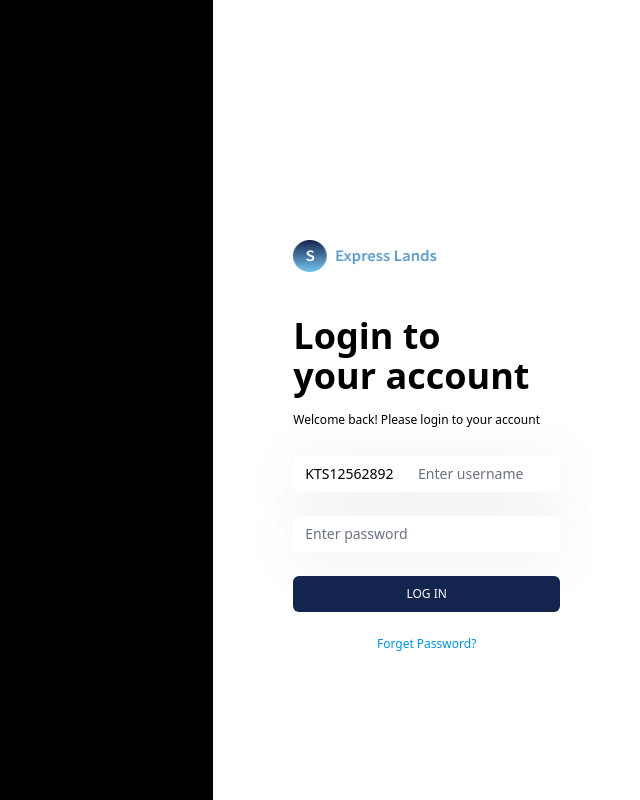
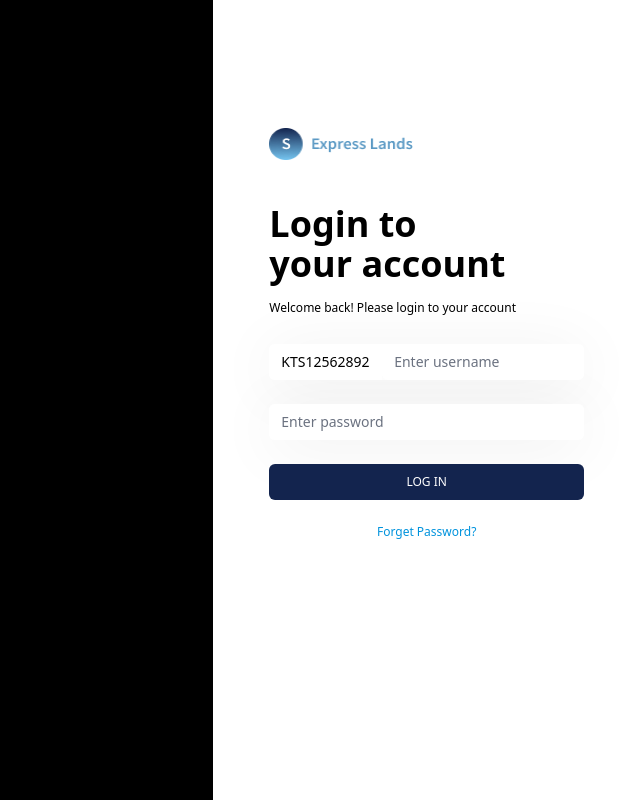
Before and after one commit to samuelkurdz/sbsc, an Angular app: page / in a window 1280 px wide. Shown: the whole page, without its empty margins (640-1280 px from the left). Built offline with nearby package versions, Linux system fonts and the light colour scheme.

Commit message:
padding adjustments

```diff
--- a/src/app/pages/dashboard/dashboard.component.html
+++ b/src/app/pages/dashboard/dashboard.component.html
@@ -1,6 +1,6 @@
 <div class="block md:grid md:grid-cols-2 lg:grid-cols-3 md:gap-0 h-screen">
   <div class="lg:col-span-2 bg-black hidden md:block"></div>
-  <div class="h-full flex flex-col content-center pt-10 md:pt-36 lg:pt-60 px-8 md:px-14 xl:px-20">
+  <div class="h-full flex flex-col content-center pt-10 md:pt-32 2xl:pt-56 px-8 md:px-14 2xl:px-20">
 		<img src="assets/images/logos/small.png" class="w-36 h-8 mb-11" alt="logo">
 		<h1 class="text-4xl font-bold mb-4">Login to <br> your account</h1>
 		<p class="text-xs">Welcome back! Please login to your account</p>
```
